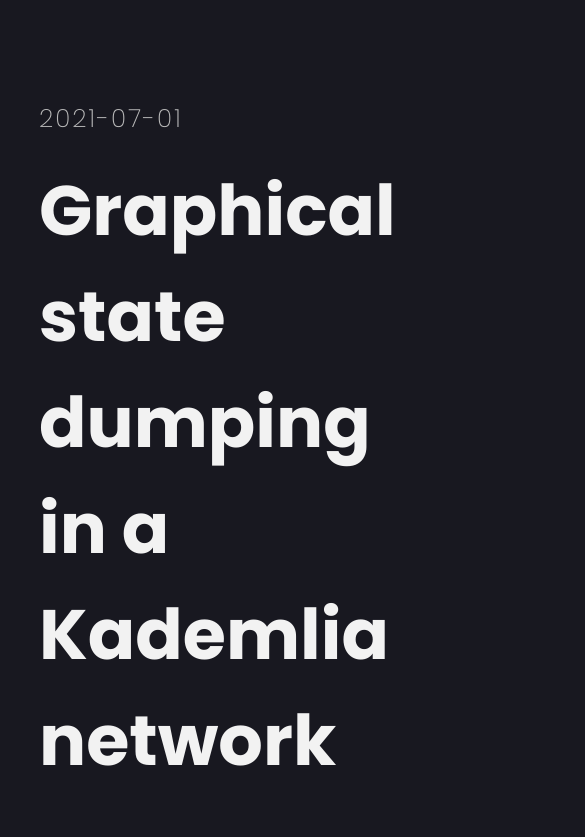
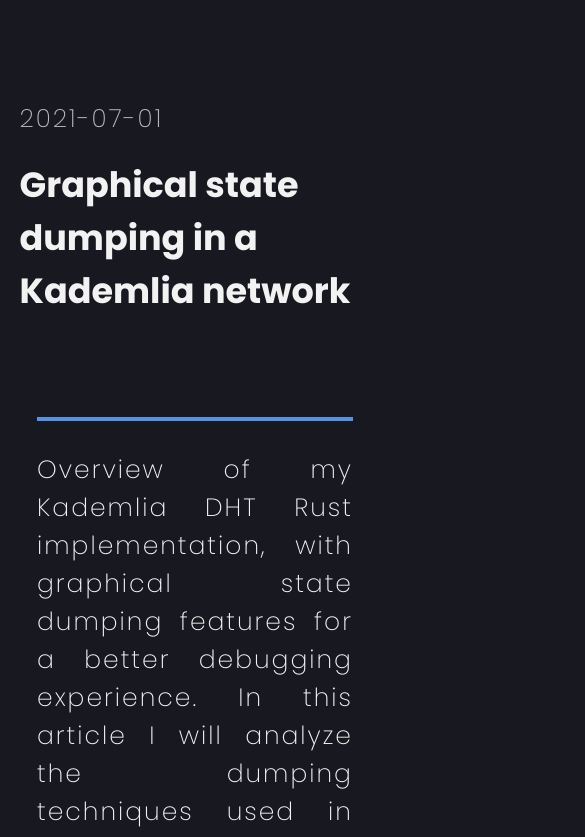
Before and after one commit to f0lg0/portfolio, a Next.js app: page /blog/kademlia in a window 390 px wide. Shown: the top 837 px of the page, 585 px wide, since content can reach past the window. Built offline with nearby package versions, Linux system fonts and the light colour scheme.

Commit message:
fix: mobile style issues

```diff
--- a/styles/ArticlePage.Desktop.module.css
+++ b/styles/ArticlePage.Desktop.module.css
@@ -19,6 +19,7 @@
     margin-top: 20px;
     margin-bottom: 50px;
     font-size: 70px;
+    text-align: left;
 }
 
 .excerpt {
@@ -72,6 +73,7 @@
 .content h2 {
     font-size: 45px;
     margin-bottom: 25px;
+    text-align: left;
 }
 
 .content code {
@@ -84,6 +86,8 @@
     margin-top: 30px;
     margin-bottom: 30px;
     list-style: none;
+
+    text-align: left;
 }
 
 .content li {
@@ -108,4 +112,34 @@
     font-size: 14px;
     margin-top: 25px;
     margin-bottom: 25px;
+
+    overflow-x: auto;
 }
+
+@media only screen and (max-width: 850px) {
+    .metadata h1 {
+        font-size: 56px;
+    }
+}
+
+@media only screen and (max-width: 700px) {
+    .metadata h1 {
+        font-size: 52px;
+    }
+    .article_body {
+        width: 90%;
+    }
+    .excerpt {
+        width: 90%;
+    }
+}
+
+@media only screen and (max-width: 600px) {
+    .metadata h1 {
+        font-size: 35px;
+    }
+
+    .content h2 {
+        font-size: 30px;
+    }
+}
```
Also changed, not shown: pages/blog.tsx (+14 -1 lines).
